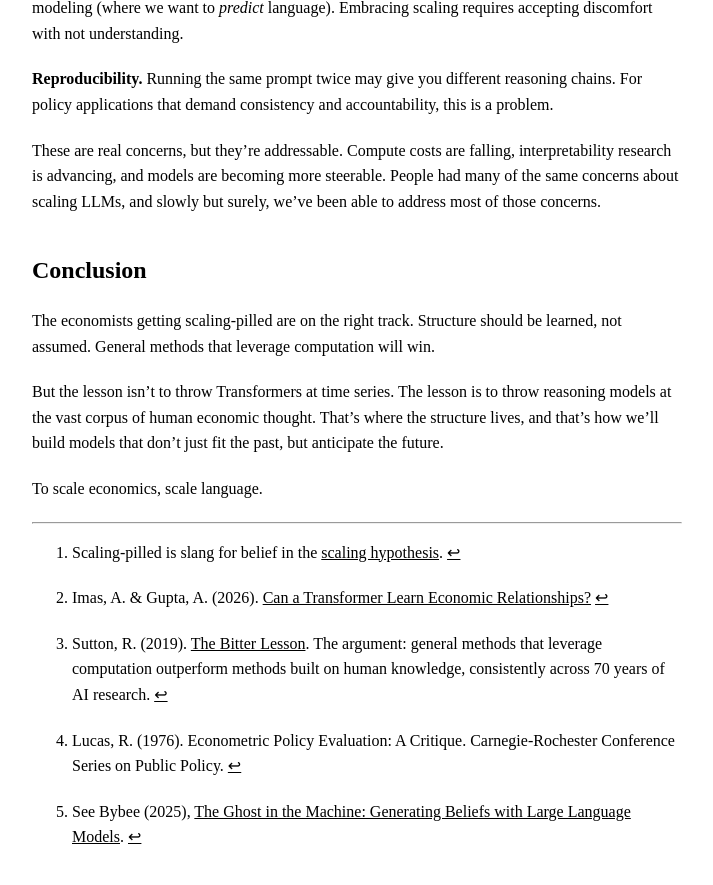
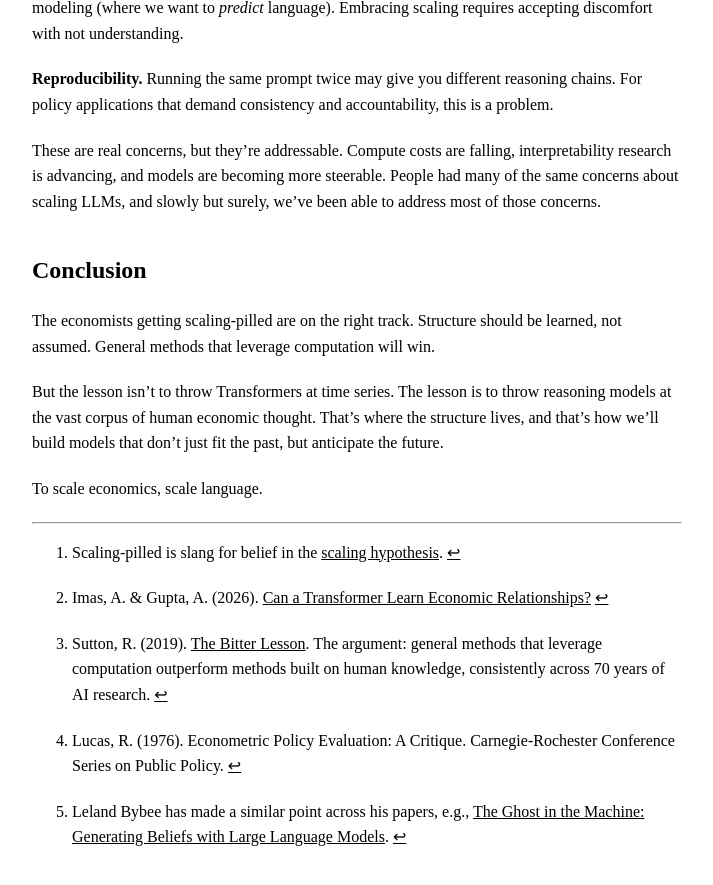
Before and after one commit to kawine/kawine.github.io, a Jekyll site: the page built from _posts/2026-01-06-to-scale-economics-scale-language.md, in a window 1280 px wide and 900 px high, scrolled down 4616 px. Shown: the top 885 px of the window, without its empty margins (283-996 px from the left). Built offline with Jekyll 4.4.1, drawn with Linux system fonts in a browser that asks for light colours.

Commit message:
update post

```diff
--- a/_posts/2026-01-06-to-scale-economics-scale-language.md
+++ b/_posts/2026-01-06-to-scale-economics-scale-language.md
@@ -120,4 +120,4 @@ To scale economics, scale language.
 
 [^3]: Lucas, R. (1976). Econometric Policy Evaluation: A Critique. Carnegie-Rochester Conference Series on Public Policy.
 
-[^5]: See Bybee (2025), [The Ghost in the Machine: Generating Beliefs with Large Language Models](https://lelandbybee.com/files/LLM.pdf).
+[^5]: Leland Bybee has made a similar point across his papers, e.g., [The Ghost in the Machine: Generating Beliefs with Large Language Models](https://lelandbybee.com/files/LLM.pdf).
```
